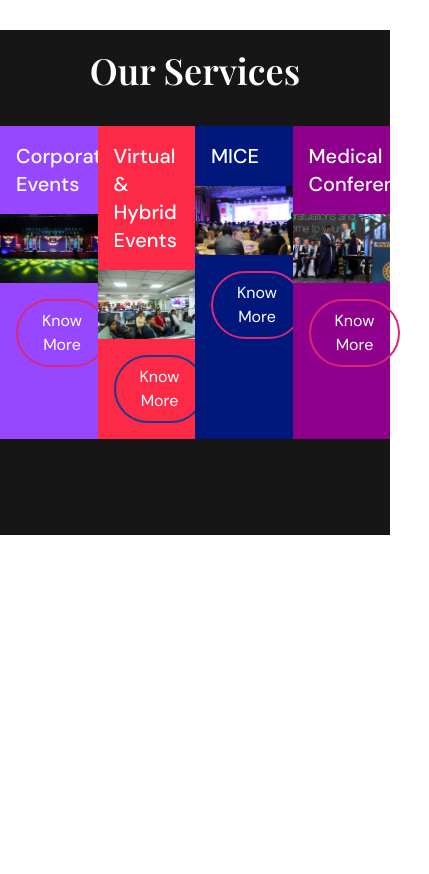
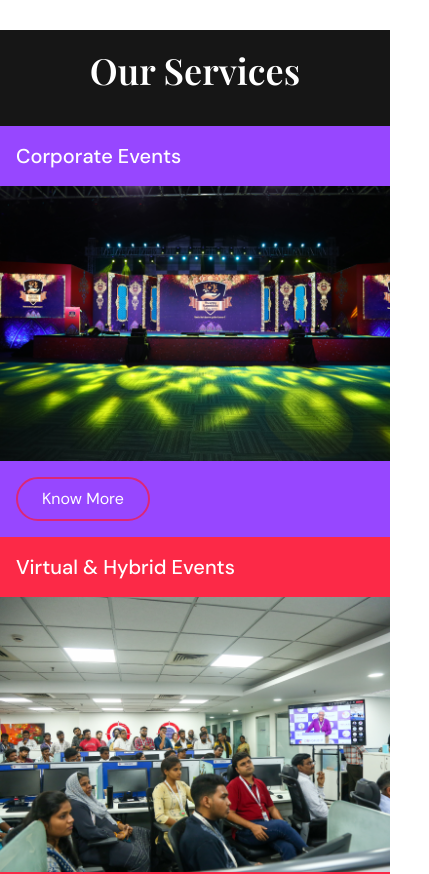
Before and after one commit to fahdpixel/nextprecision, a Next.js app: page / in a window 390 px wide. Shown: the part 2380-3254 px from the top of the page, 429 px wide, since content can reach past the window. Before the commit the page ends 2915 px from the top, so only its background shows below. Built offline with nearby package versions, Linux system fonts and the light colour scheme; a web font is replaced by a local one.

Commit message:
FIX: Image Size

```diff
--- a/components/Home/ServiceDetails.jsx
+++ b/components/Home/ServiceDetails.jsx
@@ -22,13 +22,13 @@ const ServiceDetails = () => {
         <h2 className="py-5 font-playfair font-semibold text-4xl text-white text-center mb-4">
           Our Services
         </h2>
-        <div className="grid grid-cols-4 text-white font-sans">
+        <div className="grid grid-cols-1 md:grid-cols-4 text-white font-sans">
           <div className="bg-[#9747FF] flex flex-col">
             <h3 className="p-4 font-medium text-xl">Corporate Events</h3>
             <Image
               src="/service-1.png"
-              width={400}
-              height={400}
+              width={600}
+              height={600}
               alt="Picture of Service"
             />
             <Button className="m-4 self-start border-pink-600 hover:bg-pink-600">Know More</Button>
@@ -37,8 +37,8 @@ const ServiceDetails = () => {
             <h3 className="p-4 font-medium text-xl">Virtual & Hybrid Events</h3>
             <Image
               src="/service-2.png"
-              width={400}
-              height={400}
+              width={600}
+              height={600}
               alt="Picture of Service"
             />
             <Button className="m-4 self-start border-blue-900 hover:bg-blue-900" >Know More</Button>
@@ -47,8 +47,8 @@ const ServiceDetails = () => {
             <h3 className="p-4 font-medium text-xl">MICE</h3>
             <Image
               src="/service-3.png"
-              width={400}
-              height={400}
+              width={600}
+              height={600}
               alt="Picture of Service"
             />
            <Button className="m-4 self-start border-pink-600 hover:bg-pink-600">Know More</Button>
@@ -57,8 +57,8 @@ const ServiceDetails = () => {
             <h3 className="p-4 font-medium text-xl">Medical Conferences</h3>
             <Image
               src="/service-4.png"
-              width={400}
-              height={400}
+              width={600}
+              height={600}
               alt="Picture of Service"
             />
            <Button className="m-4 self-start border-pink-600 hover:bg-pink-600">Know More</Button>
```
